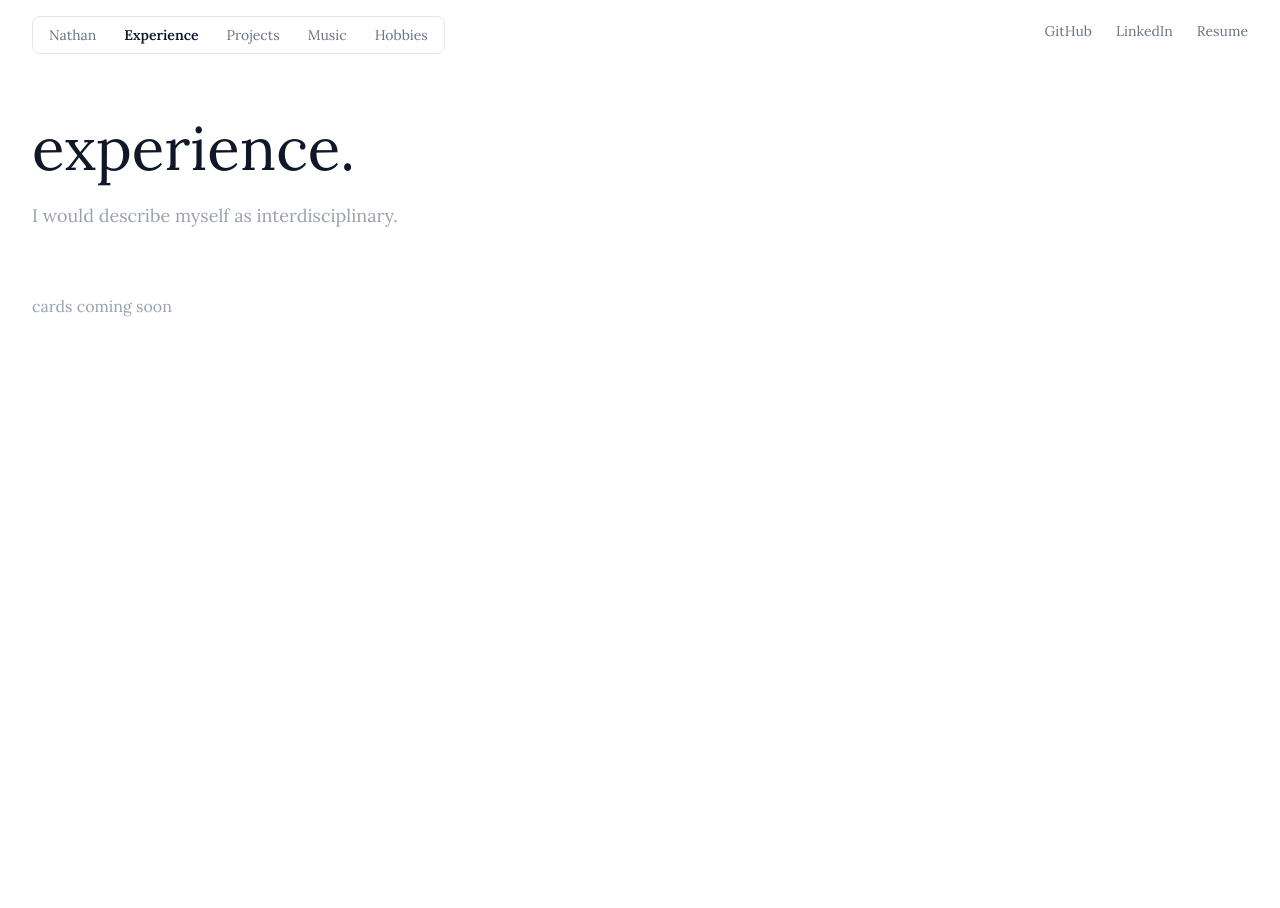
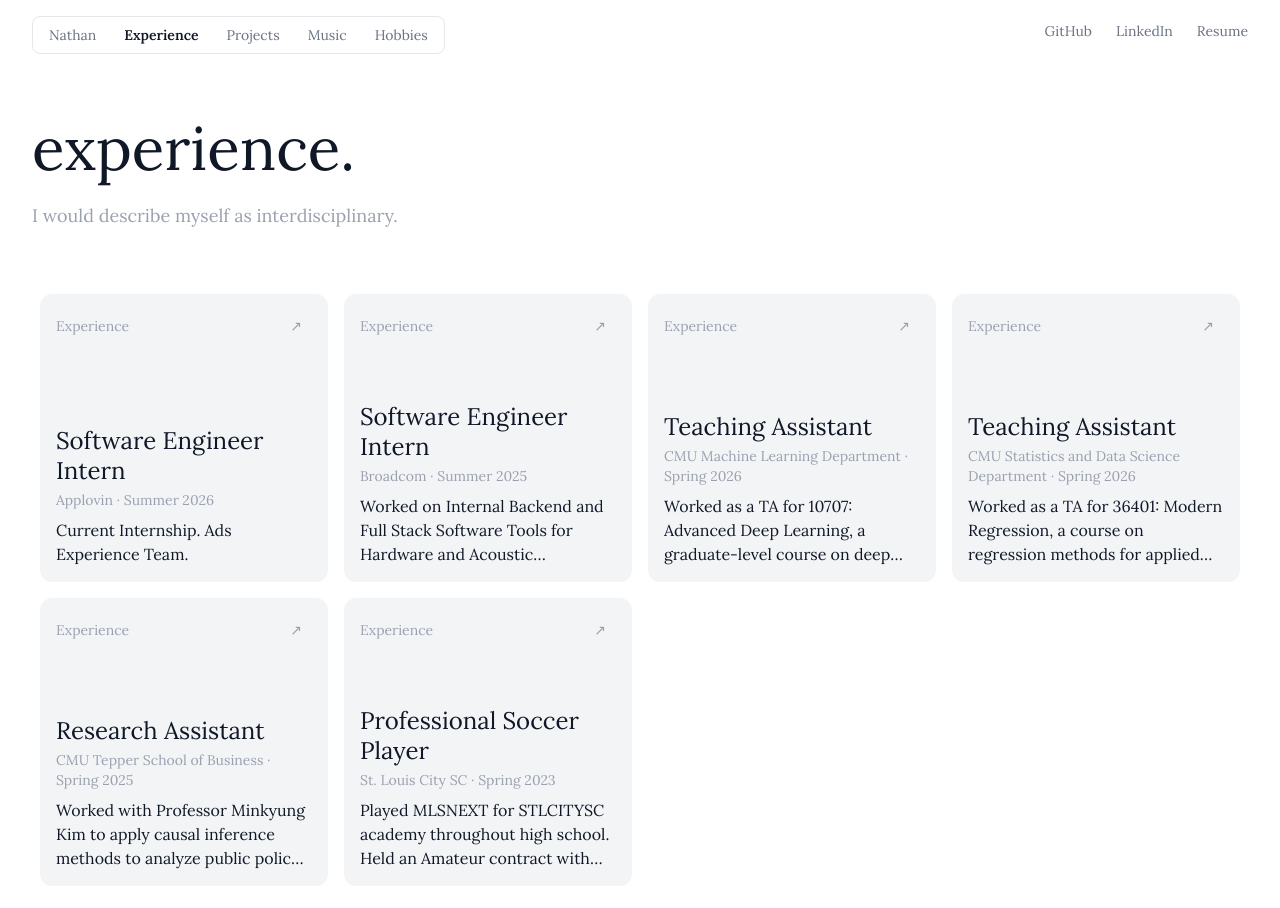
Before and after one commit to nathanyao13/me, a Next.js app: page /experience in a window 1280 px wide. Shown: the top 908 px of the page. Before the commit the page ends 800 px from the top, so only its background shows below. Built offline with nearby package versions, Linux system fonts and the light colour scheme.

Commit message:
experience page

```diff
--- /dev/null
+++ b/app/components/ExperienceCard.tsx
@@ -0,0 +1,28 @@
+export default function ExperienceCard({ company, role, date, description, href }: {
+  company: string;
+  role: string;
+  date: string;
+  description: string;
+  href?: string;
+}) {
+  return (
+    <a href={href} target="_blank" rel="noopener noreferrer" className="group flex flex-col h-full w-full overflow-hidden rounded-xl bg-gray-100 p-4">
+
+      {/* Top bar — mb-auto pushes everything else to the bottom */}
+      <div className="flex items-center justify-between mb-auto">
+        <p className="text-sm text-gray-400">Experience</p>
+        <span className="text-gray-400 group-hover:text-gray-900 rounded-full w-8 h-8 border border-transparent group-hover:border-gray-300 transition-colors inline-flex items-center justify-center text-sm">
+          ↗
+        </span>
+      </div>
+
+      {/* Content in the lower half */}
+      <div>
+        <h3 className="text-2xl font-light text-gray-900 leading-tight mb-1">{role}</h3>
+        <p className="text-sm text-gray-400 mb-2">{company} · {date}</p>
+        <p className="text-base text-gray-900 line-clamp-3">{description}</p>
+      </div>
+
+    </a>
+  );
+}
--- a/app/experience/page.tsx
+++ b/app/experience/page.tsx
@@ -1,3 +1,50 @@
+import ExperienceCard from '@/app/components/ExperienceCard';
+
+const experiences = [
+  {
+    company: 'Applovin',
+    role: 'Software Engineer Intern',
+    date: 'Summer 2026',
+    description: 'Current Internship. Ads Experience Team.',
+    href: 'https://www.applovin.com/en',
+  },
+  {
+    company: 'Broadcom',
+    role: 'Software Engineer Intern',
+    date: 'Summer 2025',
+    description: 'Worked on Internal Backend and Full Stack Software Tools for Hardware and Acoustic Engineers.',
+    href: 'https://www.broadcom.com/',
+  },
+  {
+    company: 'CMU Machine Learning Department',
+    role: 'Teaching Assistant',
+    date: 'Spring 2026',
+    description: 'Worked as a TA for 10707: Advanced Deep Learning, a graduate-level course on deep learning theory and research.',
+    href: 'https://mld-instructors.github.io/10707-s26-website/index.html#announcement',
+  },
+  {
+    company: 'CMU Statistics and Data Science Department',
+    role: 'Teaching Assistant',
+    date: 'Spring 2026',
+    description: 'Worked as a TA for 36401: Modern Regression, a course on regression methods for applied data analysis.',
+    href: '/files/36401_syllabus.pdf',
+  },
+  {
+    company: 'CMU Tepper School of Business',
+    role: 'Research Assistant',
+    date: 'Spring 2025',
+    description: 'Worked with Professor Minkyung Kim to apply causal inference methods to analyze public policy in the real estate sector',
+    href: 'https://scholars.cmu.edu/13042-minkyung-kim',
+  },
+  {
+    company: 'St. Louis City SC',
+    role: 'Professional Soccer Player',
+    date: 'Spring 2023',
+    description: 'Played MLSNEXT for STLCITYSC academy throughout high school. Held an Amateur contract with STLCITY 2 in MLSNEXT Pro',
+    href: 'https://www.stlcitysc.com/',
+  },
+];
+
 export default function Experience() {
   return (
     <div className="py-12">
@@ -6,8 +53,12 @@ export default function Experience() {
         <p className="text-lg text-gray-400 max-w-xl mb-16">
           I would describe myself as interdisciplinary.
         </p>
-        <div className="grid grid-cols-2 gap-6">
-          <p className="text-gray-400">cards coming soon</p>
+        <div className="grid grid-cols-4">
+          {experiences.map((exp) => (
+            <div key={exp.company} className="col-span-1 aspect-square px-2 pb-4">
+              <ExperienceCard {...exp} />
+            </div>
+          ))}
         </div>
       </div>
     </div>
```
Also changed, not shown: 1 other file (tests, documents, lock files or other folders).
